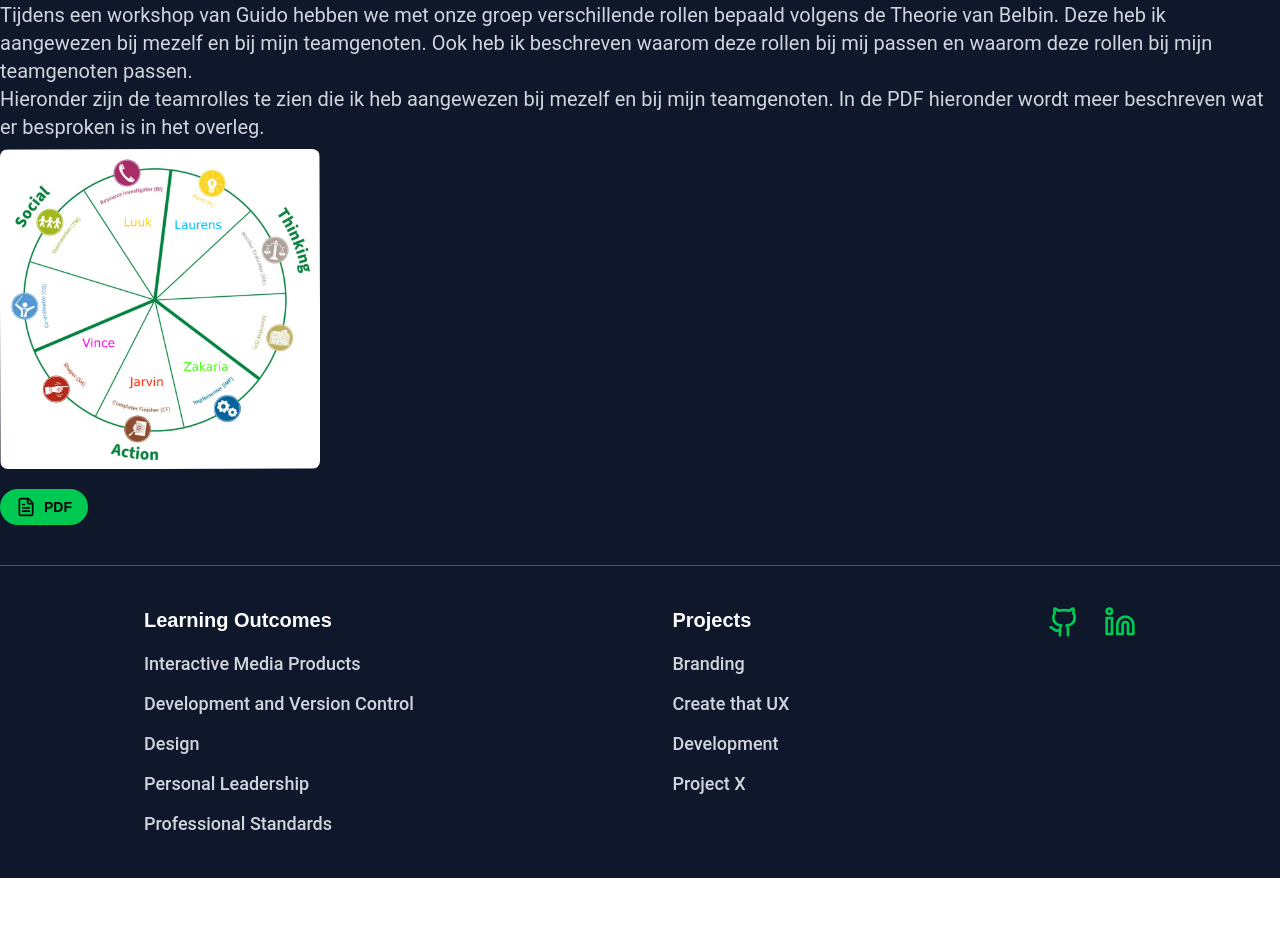
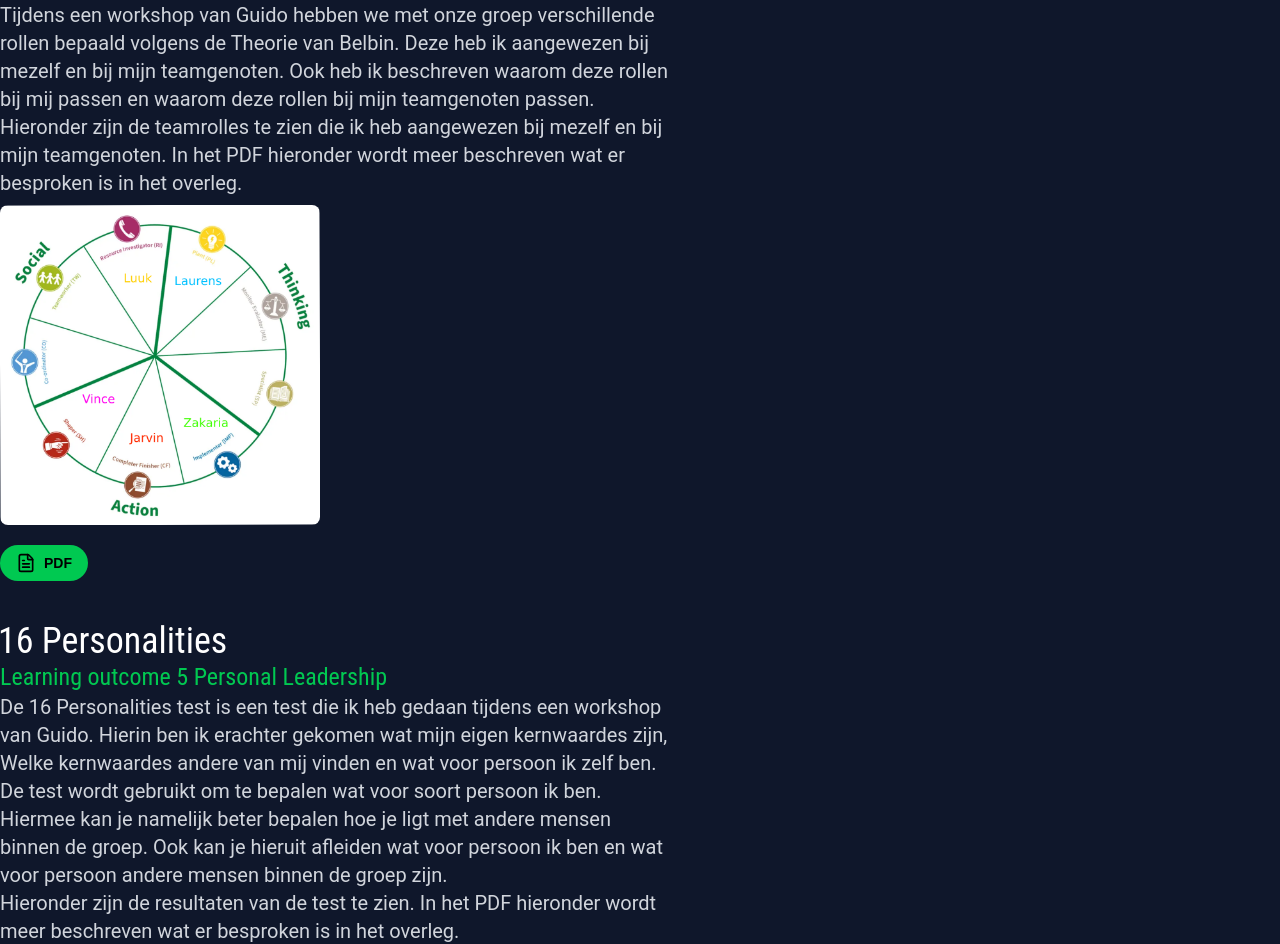
Before and after one commit to LuukyPuuky/Portfolio2.1, a Nuxt app: page /projects/portfolio in a window 1280 px wide. Shown: the part 369-1313 px from the top of the page. Before the commit the page ends 1247 px from the top, so only its background shows below. Built offline with nearby package versions, Linux system fonts and the light colour scheme.

Commit message:
added 16 personalities test to project + added pages for project X and development project.

```diff
--- a/components/personal.vue
+++ b/components/personal.vue
@@ -9,16 +9,26 @@
       <h2 class="text-green-500 font-RobotoCondensed text-2xl">
         Learning outcome 5 Personal Leadership
       </h2>
-      <p class="text-gray-300 font-Roboto text-xl"></p>
-
-      <p class="text-gray-300 font-Roboto text-xl"></p>
+      <p class="text-gray-300 font-Roboto text-xl max-w-2xl">
+        De 16 Personalities test is een test die ik heb gedaan tijdens een
+        workshop van Guido. Hierin ben ik erachter gekomen wat mijn eigen
+        kernwaardes zijn, Welke kernwaardes andere van mij vinden en wat voor
+        persoon ik zelf ben. De test wordt gebruikt om te bepalen wat voor soort
+        persoon ik ben. Hiermee kan je namelijk beter bepalen hoe je ligt met
+        andere mensen binnen de groep. Ook kan je hieruit afleiden wat voor
+        persoon ik ben en wat voor persoon andere mensen binnen de groep zijn.
+      </p>
+      <p class="text-gray-300 font-Roboto text-xl max-w-2xl">
+        Hieronder zijn de resultaten van de test te zien. In het PDF hieronder
+        wordt meer beschreven wat er besproken is in het overleg.
+      </p>
 
       <img
         class="h-auto max-w-full w-1/4 rounded-lg mb-5 mt-2"
-        src="/images/teamroles.png"
-        alt="Teamrolles"
+        src="/images/16personalities.png"
+        alt="16 personallities result"
       />
-      <Pdf documentLink="/documents/TeamrollenS2.1.pdf" buttonText="PDF" />
+      <Pdf documentLink="/documents/Personalities.pdf" buttonText="PDF" />
     </div>
   </div>
 </template>
--- a/components/teamrolles.vue
+++ b/components/teamrolles.vue
@@ -9,16 +9,16 @@
       <h2 class="text-green-500 font-RobotoCondensed text-2xl">
         Learning outcome 5 Personal Leadership
       </h2>
-      <p class="text-gray-300 font-Roboto text-xl">
+      <p class="text-gray-300 font-Roboto text-xl max-w-2xl">
         Tijdens een workshop van Guido hebben we met onze groep verschillende
         rollen bepaald volgens de Theorie van Belbin. Deze heb ik aangewezen bij
         mezelf en bij mijn teamgenoten. Ook heb ik beschreven waarom deze rollen
         bij mij passen en waarom deze rollen bij mijn teamgenoten passen.
       </p>
 
-      <p class="text-gray-300 font-Roboto text-xl">
+      <p class="text-gray-300 font-Roboto text-xl max-w-2xl">
         Hieronder zijn de teamrolles te zien die ik heb aangewezen bij mezelf en
-        bij mijn teamgenoten. In de PDF hieronder wordt meer beschreven wat er
+        bij mijn teamgenoten. In het PDF hieronder wordt meer beschreven wat er
         besproken is in het overleg.
       </p>
 
--- /dev/null
+++ b/pages/projects/development.vue
@@ -0,0 +1,7 @@
+<template>
+  <div>
+    <Navbar />
+    <HeaderProject title="Development" subtitle="Create That UX" />
+    <Footer />
+  </div>
+</template>
--- a/pages/projects/portfolio.vue
+++ b/pages/projects/portfolio.vue
@@ -5,6 +5,7 @@
       <HeaderProject title="Portfolio" subtitle="Luuk Steijaert" />
 
       <Teamrolles />
+      <personal />
       <Footer />
     </div>
   </div>
--- /dev/null
+++ b/pages/projects/project-x.vue
@@ -0,0 +1,7 @@
+<template>
+  <div>
+    <Navbar />
+    <HeaderProject title="Project X" subtitle="Spline" />
+    <Footer />
+  </div>
+</template>
```
Also changed, not shown: 1 other file (tests, documents, lock files or other folders).
